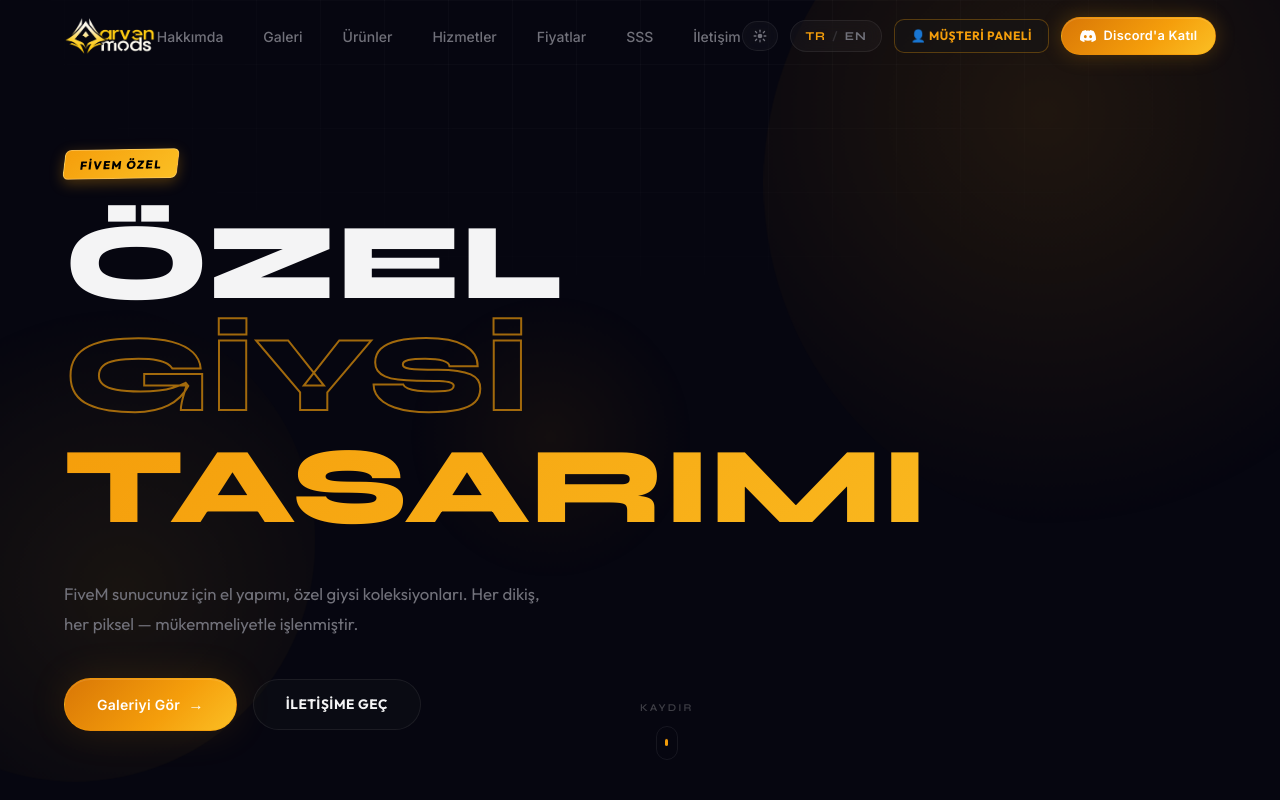
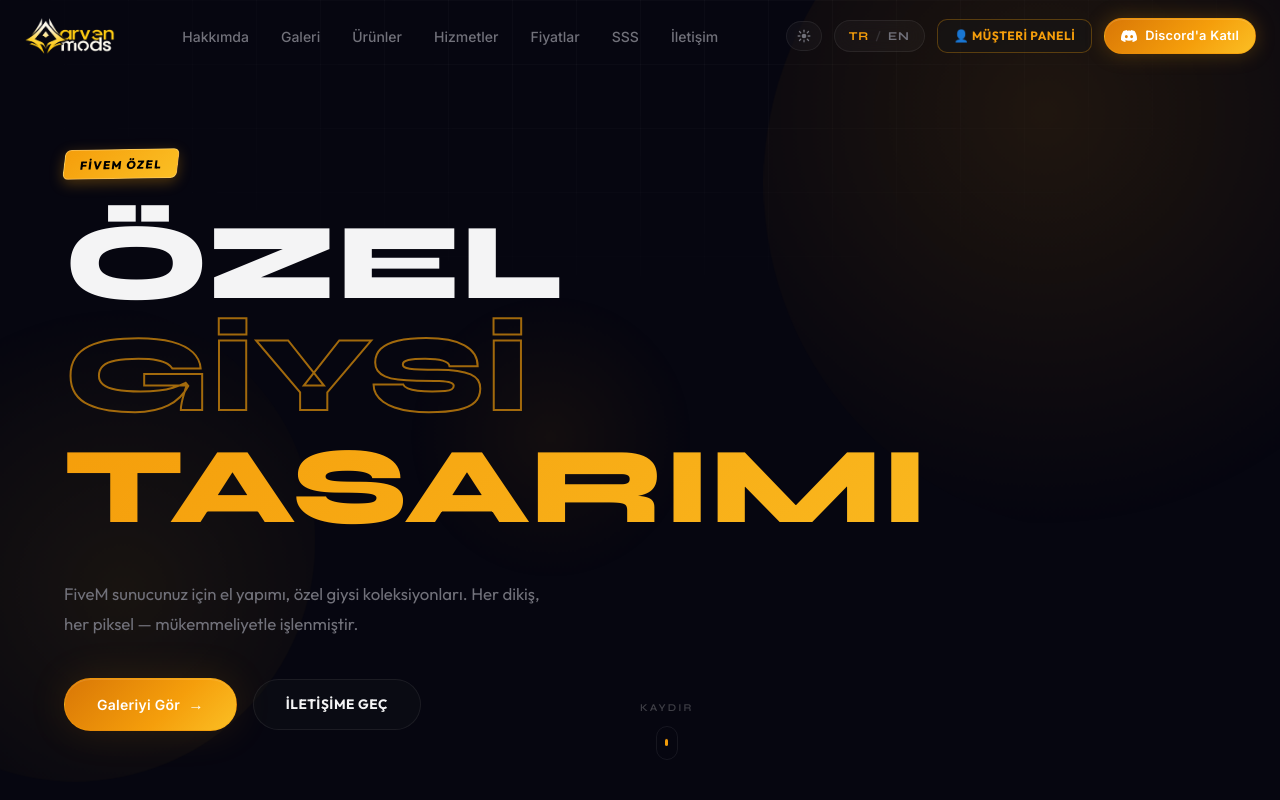
Before and after one commit to zamansenidesiler/arvensite, a React (Vite) app: page / in a window 1280 px wide. Shown: the top 800 px of the page. Built offline with nearby package versions, Linux system fonts and the light colour scheme; a web font is replaced by a local one.

Commit message:
style: optimize navbar layout spacing and breakpoints

```diff
--- a/src/components/Navbar.jsx
+++ b/src/components/Navbar.jsx
@@ -126,7 +126,7 @@ export default function Navbar() {
         boxShadow: 'var(--shadow-sm)',
       } : {}}
     >
-      <div className="container-site">
+      <div className="nav-container-site">
         <div className="flex items-center justify-between" style={{ height: 72 }}>
           <button
             onClick={handleLogoClick}
@@ -137,7 +137,7 @@ export default function Navbar() {
             <img className="theme-logo-light" src="/logo-light.webp" alt="arvenmods" style={{ height: 38, width: 'auto' }} />
           </button>
 
-          <div className="hidden md:flex items-center gap-10">
+          <div className="hidden lg:flex items-center gap-8">
             {links.map(({ key, id }) => (
               <button
                 key={key}
@@ -184,7 +184,7 @@ export default function Navbar() {
             </a>
 
             <button
-              className="flex md:hidden flex-col gap-1.5 p-1"
+              className="flex lg:hidden flex-col gap-1.5 p-1"
               onClick={() => setMobileOpen(v => !v)}
               aria-label="Menu"
               style={{ background: 'none', border: 'none', cursor: 'pointer' }}
@@ -210,7 +210,7 @@ export default function Navbar() {
       </div>
 
       {mobileOpen && (
-        <div style={{
+        <div className="lg:hidden" style={{
           background: 'var(--mobile-menu-bg)',
           backdropFilter: 'blur(24px)',
           borderTop: '1px solid var(--nav-border)',
--- a/src/index.css
+++ b/src/index.css
@@ -237,6 +237,13 @@ main { position: relative; z-index: 1; }
   padding: 0 1.5rem;
 }
 
+.nav-container-site {
+  width: 100%;
+  max-width: 1360px;
+  margin: 0 auto;
+  padding: 0 1.5rem;
+}
+
 /* ── Theme-aware logo swap ───────────────────────────────────────────────── */
 .theme-logo-dark  { display: block; }
 .theme-logo-light { display: none; }
@@ -319,7 +326,7 @@ main { position: relative; z-index: 1; }
   display: inline-flex;
   align-items: center;
   gap: 0.5rem;
-  padding: 0.5rem 1.1rem;
+  padding: 0.45rem 1rem;
   border-radius: 9999px;
   font-family: 'Inter', sans-serif;
   font-size: 0.8rem;
```
